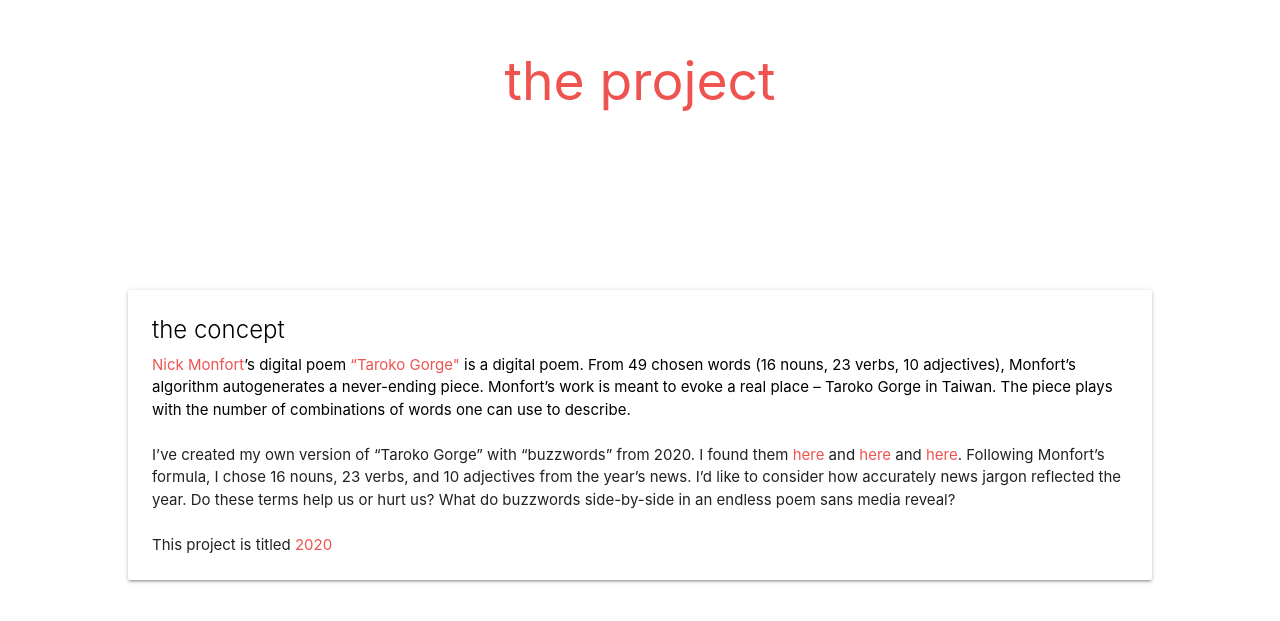
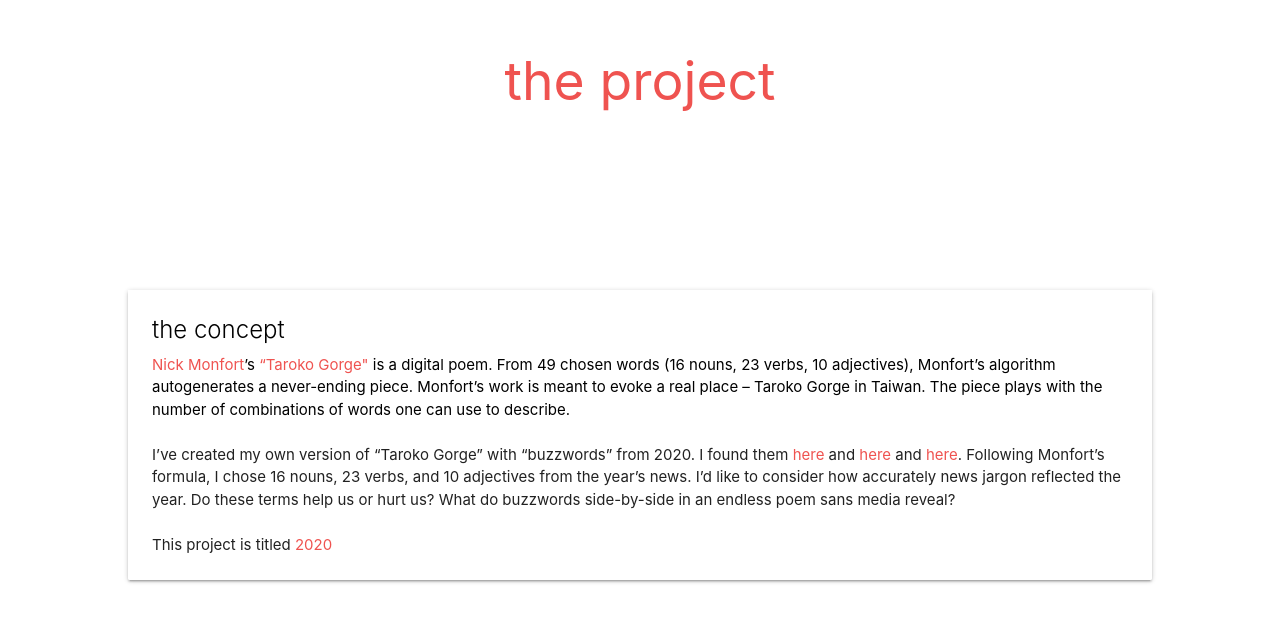
Before and after one commit to javayaga/Hypertext, a plain HTML site: page index.html in a window 1280 px wide. Shown: the part 1069-1690 px from the top of the page. Drawn offline with nearby package versions, Linux system fonts and the light colour scheme.

Commit message:
Update index.html

```diff
--- a/index.html
+++ b/index.html
@@ -28,7 +28,7 @@
       <div style= "margin:10%" class="card white center-align">
          <div class="card-content white left-align">
            <span class="card-title black-text text-bold">the concept</span>
-           <p class="black-text"><a class ="red-text text-lighten-1" href="https://nickm.com/" target="_blank">Nick Monfort</a>’s digital poem <a class ="red-text text-lighten-1" href="https://nickm.com/taroko_gorge/original.html" target="_blank">“Taroko Gorge"</a> is a digital poem. From 49 chosen words (16 nouns, 23 verbs, 10 adjectives), Monfort’s algorithm autogenerates a never-ending piece. Monfort’s work is meant to evoke a real place – Taroko Gorge in Taiwan. The piece plays with the number of combinations of words one can use to describe.</p>
+           <p class="black-text"><a class ="red-text text-lighten-1" href="https://nickm.com/" target="_blank">Nick Monfort</a>’s <a class ="red-text text-lighten-1" href="https://nickm.com/taroko_gorge/original.html" target="_blank">“Taroko Gorge"</a> is a digital poem. From 49 chosen words (16 nouns, 23 verbs, 10 adjectives), Monfort’s algorithm autogenerates a never-ending piece. Monfort’s work is meant to evoke a real place – Taroko Gorge in Taiwan. The piece plays with the number of combinations of words one can use to describe.</p>
            <br>
 
             <p>I’ve created my own version of “Taroko Gorge” with “buzzwords” from 2020. I found them <a class ="red-text text-lighten-1" href="https://www.nytimes.com/2020/12/18/style/words-of-the-year-2020.html" target="_blank">here</a> and <a class ="red-text text-lighten-1" href="https://www.theatlantic.com/culture/archive/2020/09/fox-news-trump-language-stelter-hoax/616309/" target="_blank">here</a> and <a class ="red-text text-lighten-1" href="https://www.rd.com/list/words-and-phrases-that-defined-2020/" target="_blank">here</a>. Following Monfort’s formula, I chose 16 nouns, 23 verbs, and 10 adjectives from the year’s news. I’d like to consider how accurately news jargon reflected the year. Do these terms help us or hurt us? What do buzzwords side-by-side in an endless poem sans media reveal?</p>
```
